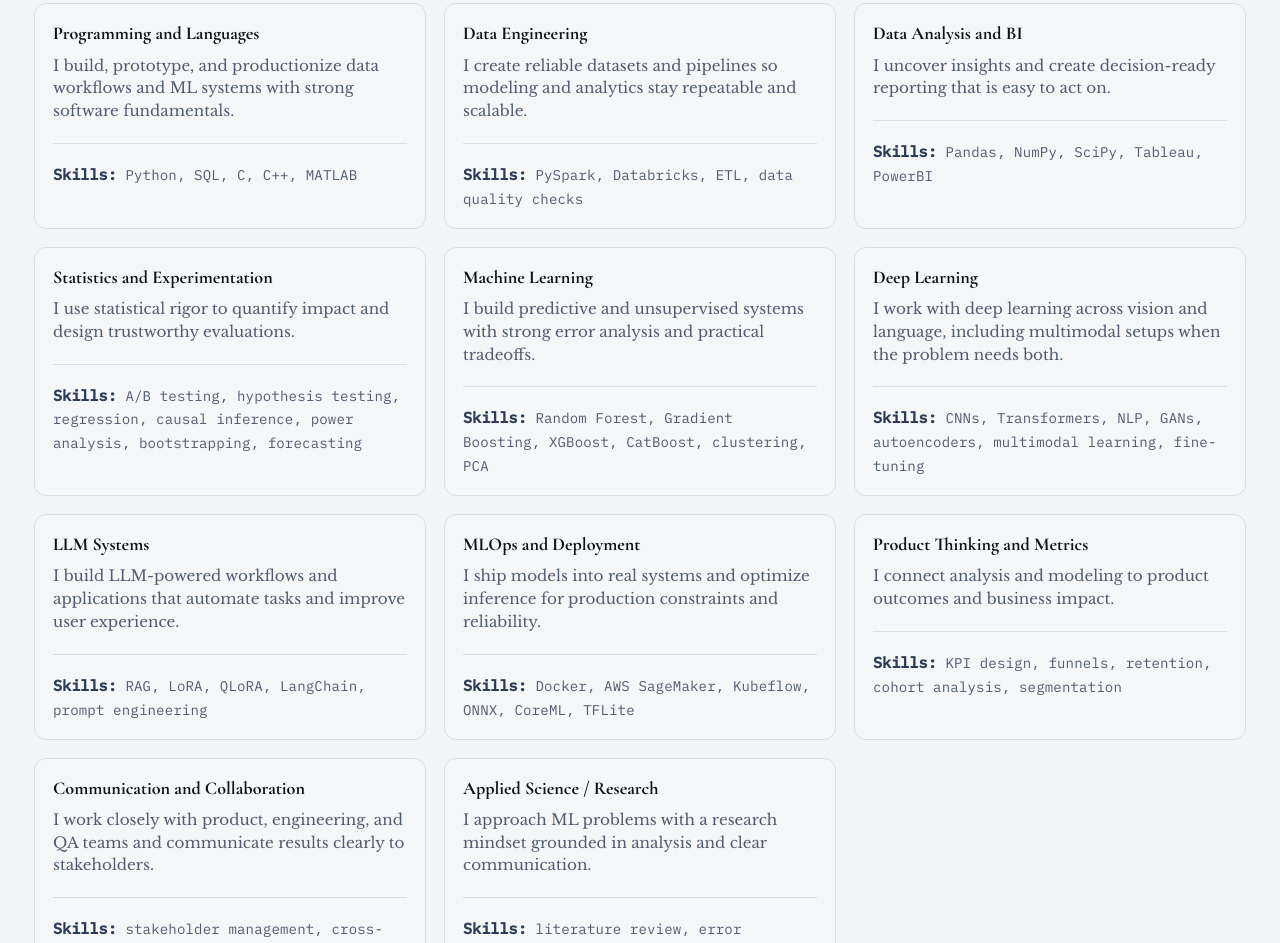
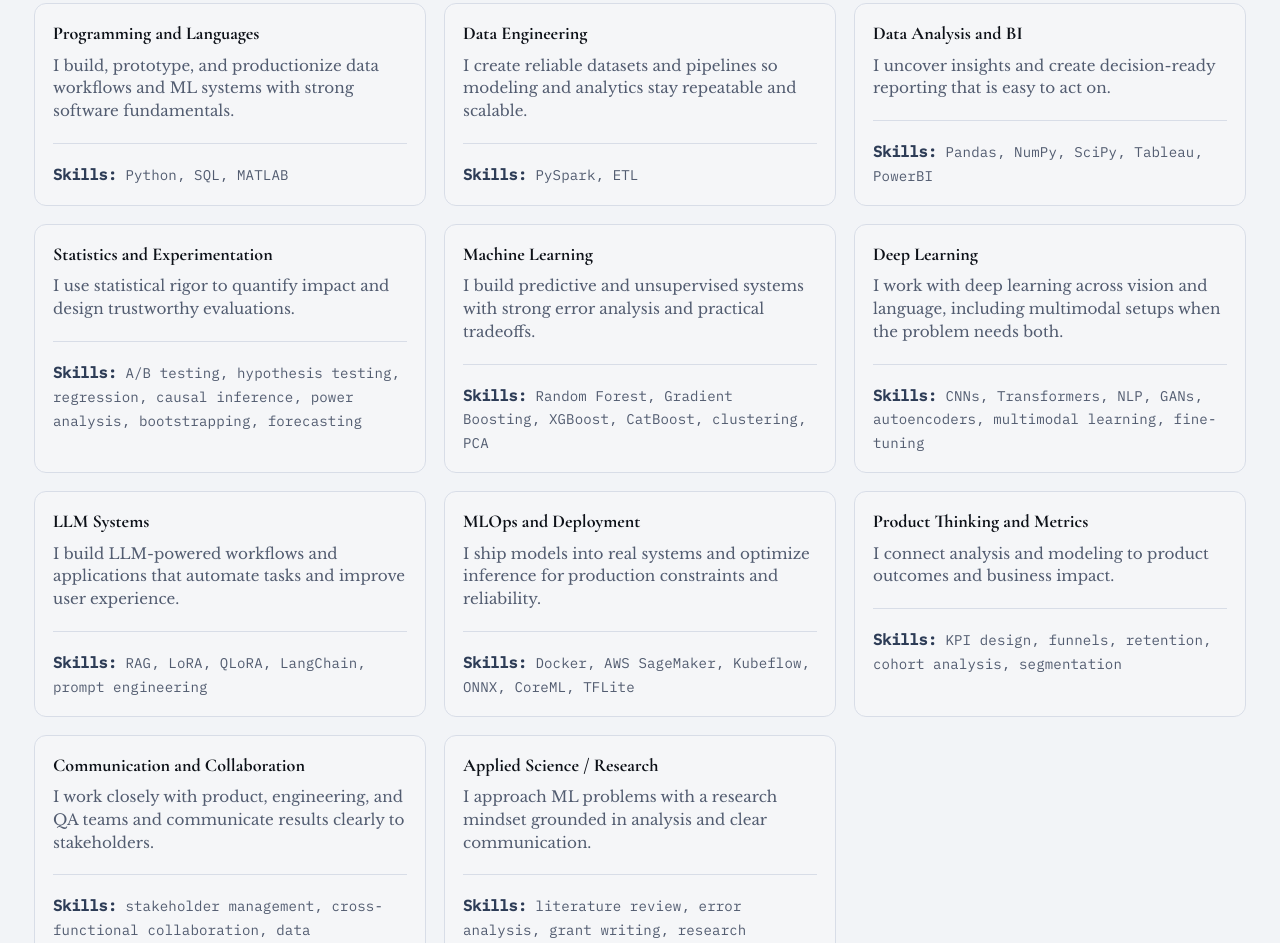
Before and after one commit to trshwetha7/trshwetha7.github.io, a plain HTML site: page index.html in a window 1280 px wide. Shown: the part 1164-2107 px from the top of the page. Drawn offline with nearby package versions, Linux system fonts and the light colour scheme.

Commit message:
Update skill tags on about page

```diff
--- a/index.html
+++ b/index.html
@@ -115,7 +115,7 @@
               I build, prototype, and productionize data workflows and ML systems with strong software
               fundamentals.
             </p>
-            <p class="meta"><strong>Skills:</strong> Python, SQL, C, C++, MATLAB</p>
+            <p class="meta"><strong>Skills:</strong> Python, SQL, MATLAB</p>
           </article>
           <article class="card reveal">
             <h3>Data Engineering</h3>
@@ -123,7 +123,7 @@
               I create reliable datasets and pipelines so modeling and analytics stay repeatable and
               scalable.
             </p>
-            <p class="meta"><strong>Skills:</strong> PySpark, Databricks, ETL, data quality checks</p>
+            <p class="meta"><strong>Skills:</strong> PySpark, ETL</p>
           </article>
           <article class="card reveal">
             <h3>Data Analysis and BI</h3>
```
